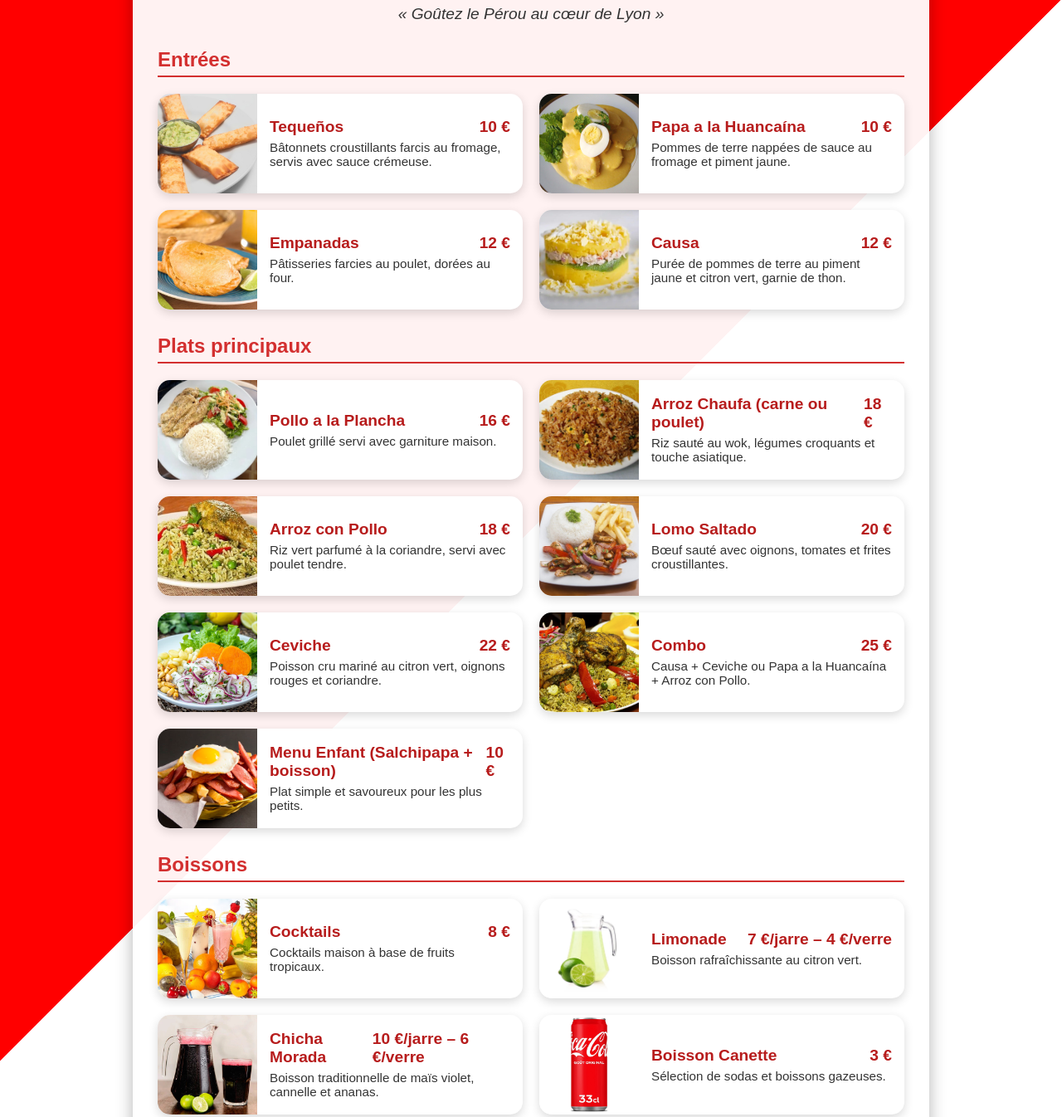
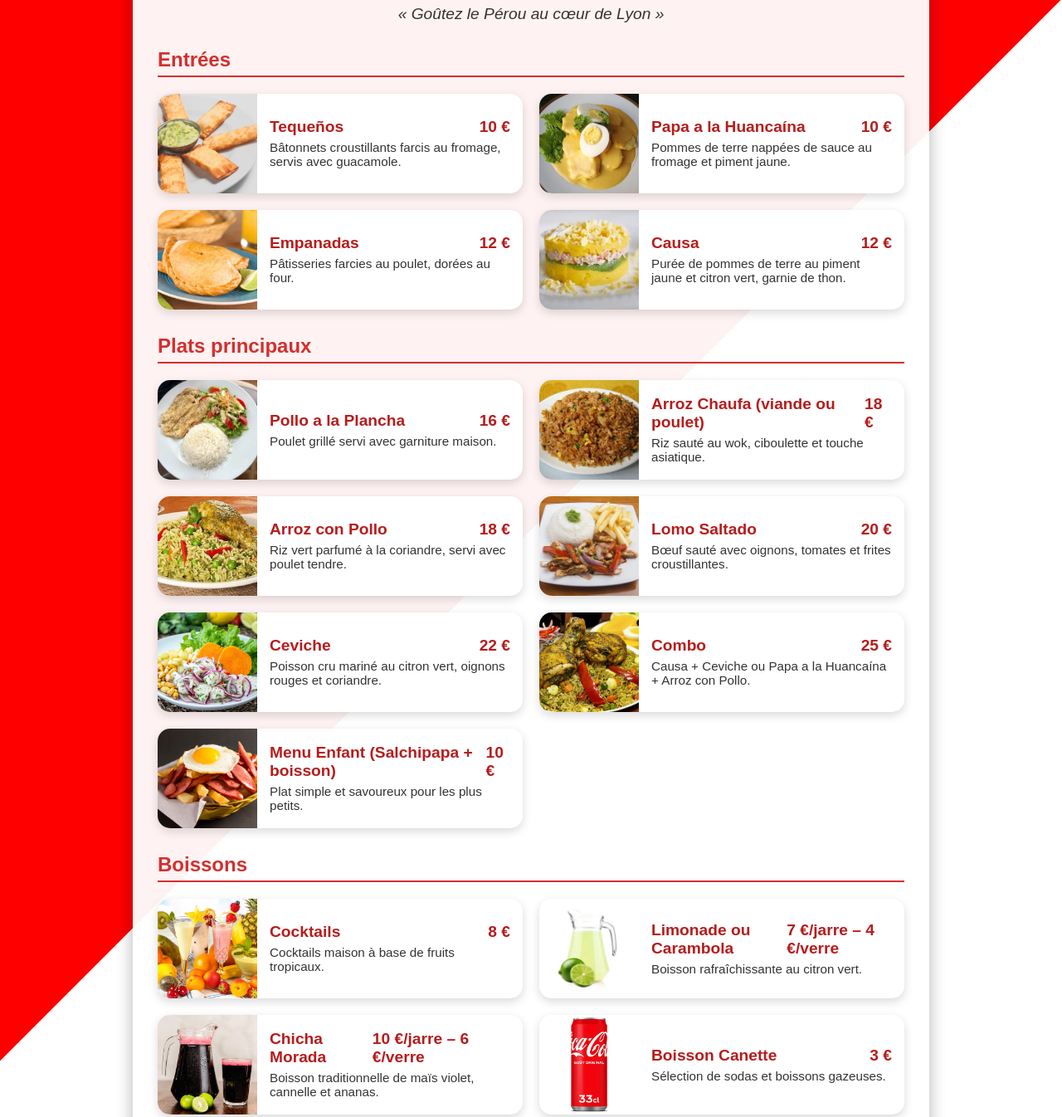
Before and after one commit to laperuvienne/laperuvienne.github.io, a plain HTML site: page index.html in a window 1280 px wide. Shown: the part 194-1540 px from the top of the page at 83% size. Drawn offline with Linux system fonts and the light colour scheme.

Commit message:
Update index.html

```diff
--- a/index.html
+++ b/index.html
@@ -105,7 +105,7 @@
         <img src="tequenos.jpg" alt="Tequeños">
         <div class="item-content">
           <div class="item-title">Tequeños <span>10 €</span></div>
-          <div class="item-desc">Bâtonnets croustillants farcis au fromage, servis avec sauce crémeuse.</div>
+          <div class="item-desc">Bâtonnets croustillants farcis au fromage, servis avec guacamole.</div>
         </div>
       </div>
       <div class="item">
@@ -143,8 +143,8 @@
       <div class="item">
         <img src="chaufa.jpg" alt="Arroz Chaufa">
         <div class="item-content">
-          <div class="item-title">Arroz Chaufa (carne ou poulet) <span>18 €</span></div>
-          <div class="item-desc">Riz sauté au wok, légumes croquants et touche asiatique.</div>
+          <div class="item-title">Arroz Chaufa (viande ou poulet) <span>18 €</span></div>
+          <div class="item-desc">Riz sauté au wok, ciboulette et touche asiatique.</div>
         </div>
       </div>
       <div class="item">
@@ -196,7 +196,7 @@
       <div class="item">
         <img src="limonade.jpg" alt="Limonade">
         <div class="item-content">
-          <div class="item-title">Limonade <span>7 €/jarre – 4 €/verre</span></div>
+          <div class="item-title">Limonade ou Carambola <span>7 €/jarre – 4 €/verre</span></div>
           <div class="item-desc">Boisson rafraîchissante au citron vert.</div>
         </div>
       </div>
```
